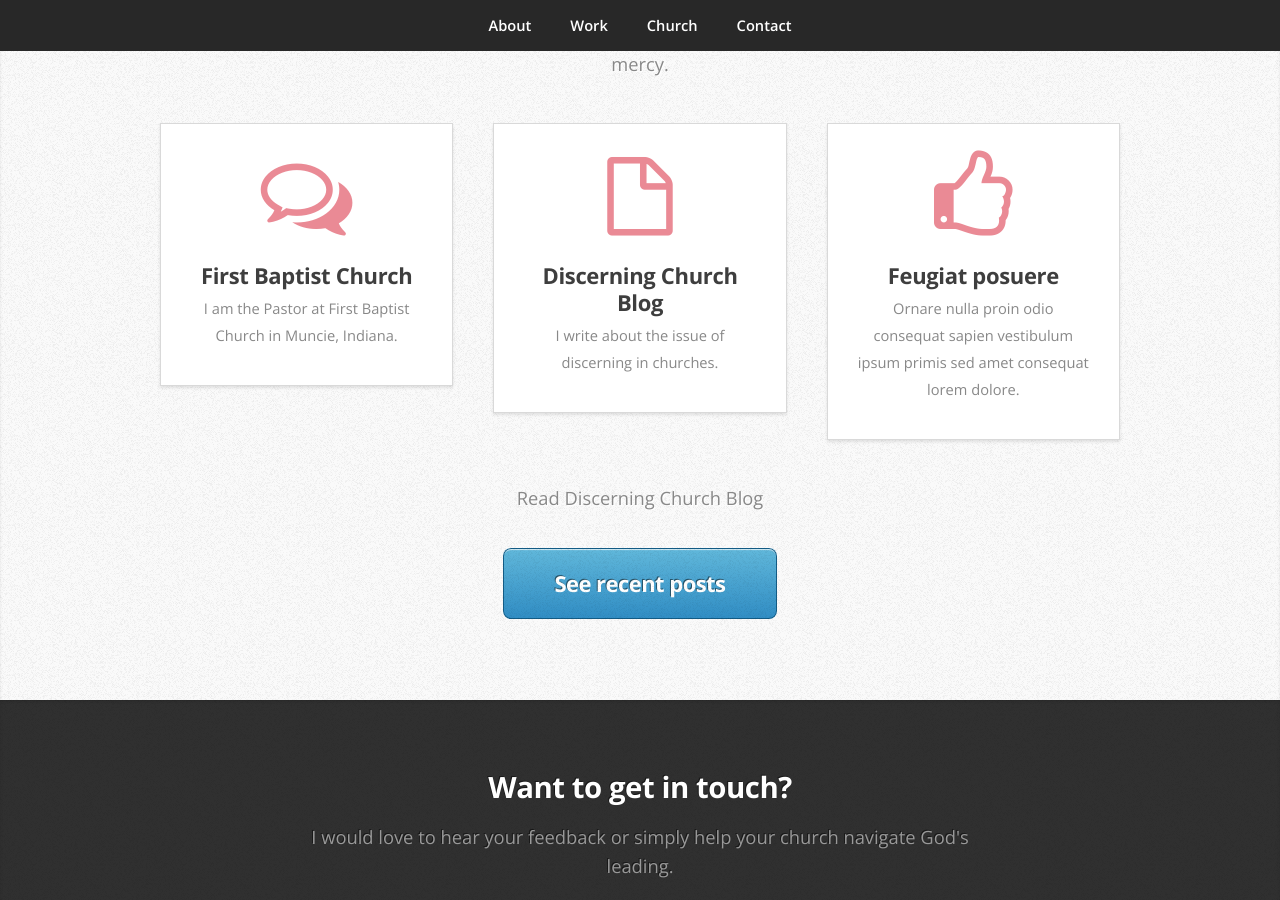
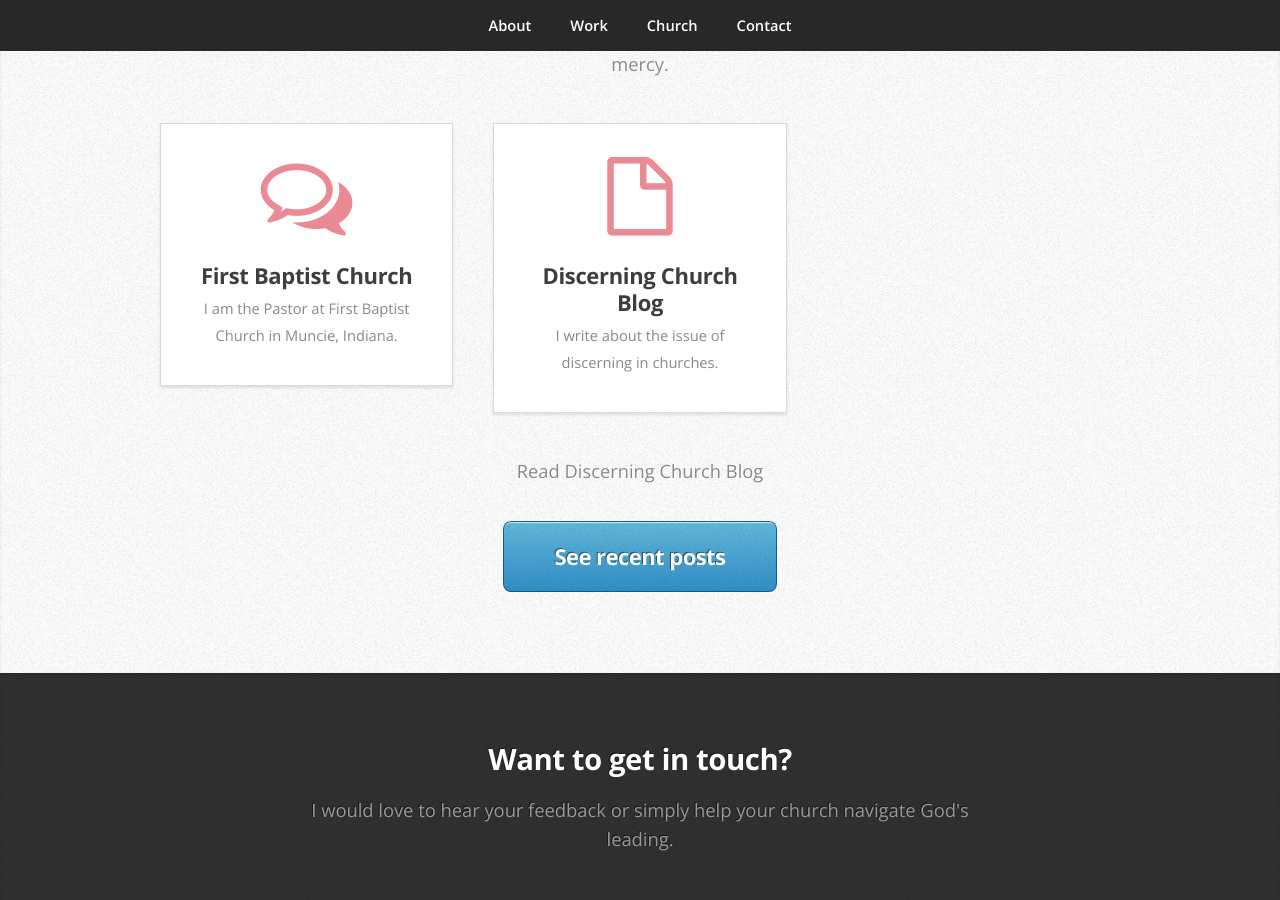
Before and after one commit to a1ip/wadeallen, a Jekyll site: the page built from index.html, in a window 1280 px wide and 900 px high, scrolled down 634 px. Built offline with Jekyll 4.4.1, drawn with Linux system fonts in a browser that asks for light colours.

Commit message:
Site updated at 2014-07-09 16:43:32 UTC

```diff
--- a/index.html
+++ b/index.html
@@ -41,13 +41,6 @@ layout: default
 									<span class="fa featured fa-file-o"></span>
 									<h3>Discerning Church Blog</h3>
 									<p>I write about the issue of discerning in churches.</p>
-								</section>
-							</div>
-							<div class="4u">
-								<section class="box box-style1">
-									<span class="fa featured fa-thumbs-o-up"></span>
-									<h3>Feugiat posuere</h3>
-									<p>Ornare nulla proin odio consequat sapien vestibulum ipsum primis sed amet consequat lorem dolore.</p>
 								</section>
 							</div>
 						</div>
```
Also changed, not shown: 2 other files.
